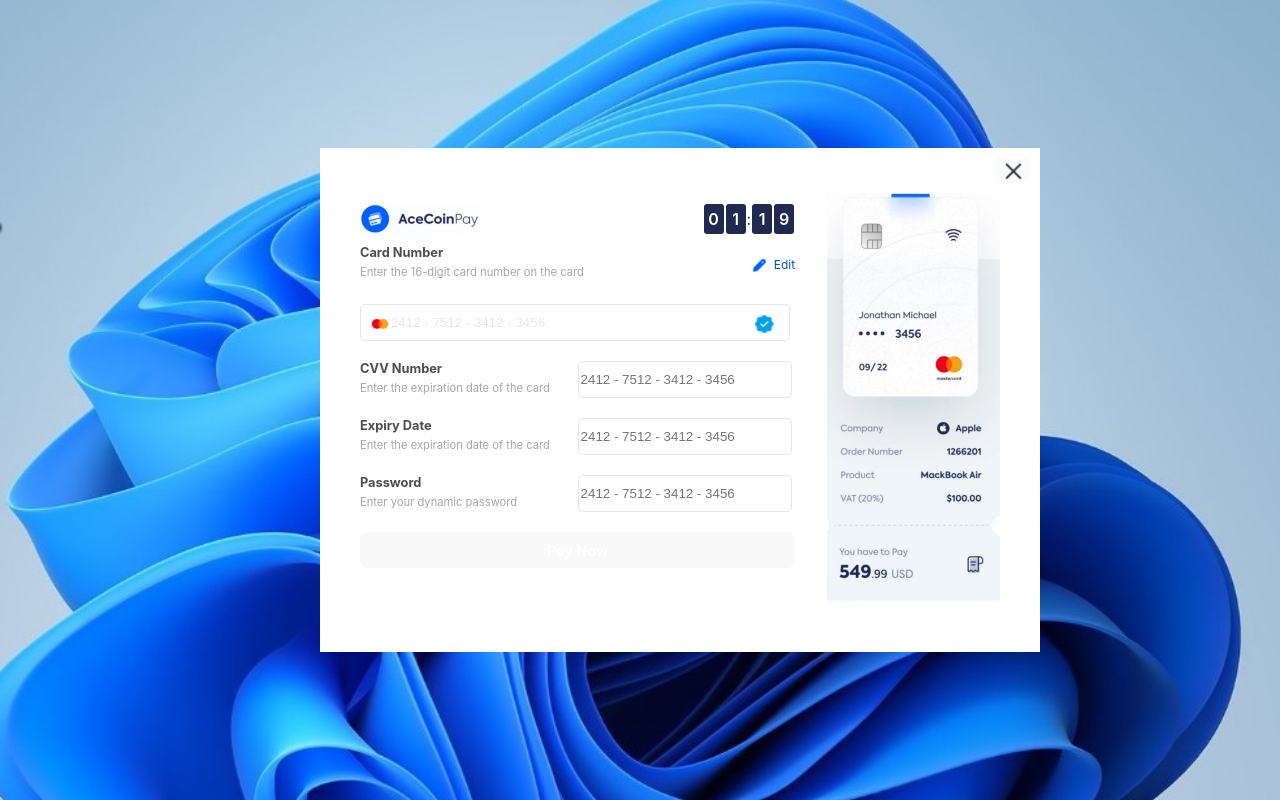
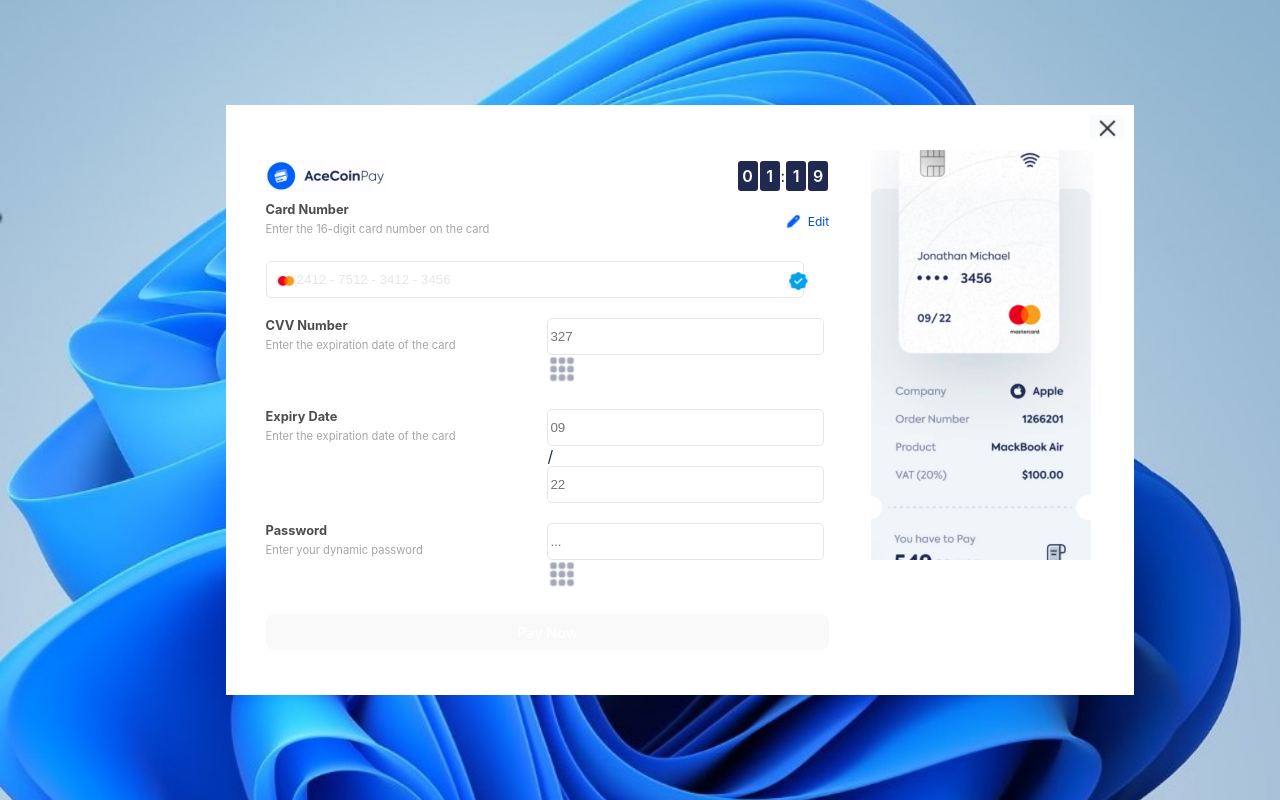
Before and after one commit to KelahKelah/aceCoinPay, a React (Vite) app: page / in a window 1280 px wide. Built offline with nearby package versions, Linux system fonts and the light colour scheme.

Commit message:
cleaned up app js

```diff
--- a/src/App.jsx
+++ b/src/App.jsx
@@ -1,101 +1,10 @@
-import {
-  cardImg,
-  checkIcon,
-  masterCardIcon,
-  // menuIcon,
-  logo,
-  closeIcon,
-  editIcon
-} from './assets/images'
+import { Checkout } from './pages/checkout'
 import './App.css'
 
 function App() {
 
   return (
-    <div className='page-wrap'>
-      <img className="close-icon" src={closeIcon} alt="close icon" />
-
-      <div className='card-detail-wrap'>
-
-        <div className='header-wrap'>
-          <img src={logo} alt="logo" />
-          <div className='time-wrap'>
-            <span>0</span>
-            <span>1</span>
-            <p>:</p>
-            <span>1</span>
-            <span>9</span>
-
-          </div>
-        </div>
-
-        <div className='card-number-wrap'>
-          <div className='card-number-container'>
-            <div>
-              <h4 className='title'>Card Number</h4>
-              <p className='text'>Enter the 16-digit card number on the card</p>
-            </div>
-
-            <div>
-              <img src={editIcon} alt='edit icon' />
-              <p>Edit</p>
-            </div>
-          </div>
-
-          <div className='cardnumber-input-wrap'>
-            <img className='mastercard-icon' src={masterCardIcon} alt="master card icon" />
-            <input className="cardnumber-input-field" placeholder='2412 - 7512 - 3412 - 3456' />
-            <img className='check-icon' src={checkIcon} alt="master card icon" />
-          </div>
-
-        </div>
-
-        <div className='cvv-wrap'>
-          <div>
-            <h4 className='title'>CVV Number</h4>
-            <p className='text'> Enter the expiration date of the card</p>
-          </div>
-
-          <div>
-            <input className="input-field" placeholder='2412 - 7512 - 3412 - 3456' />
-          </div>
-        </div>
-
-
-        <div className='cvv-wrap'>
-          <div>
-            <h4 className='title'>Expiry Date</h4>
-            <p className='text'> Enter the expiration date of the card</p>
-          </div>
-
-          <div>
-            <input className="input-field" placeholder='2412 - 7512 - 3412 - 3456' />
-          </div>
-        </div>
-
-
-        <div className='cvv-wrap'>
-          <div>
-            <h4 className='title'>Password</h4>
-            <p className='text'> Enter your dynamic password</p>
-          </div>
-
-          <div>
-            <input className="input-field" placeholder='2412 - 7512 - 3412 - 3456' />
-          </div>
-        </div>
-
-        <button className='button-wrap'> Pay Now</button>
-
-      </div>
-
-
-
-
-      <div className='card-image-wrap'>
-        <img src={cardImg} alt="" />
-      </div>
-    </div>
+    <Checkout />
   )
 }
 
--- a/src/index.css
+++ b/src/index.css
@@ -21,18 +21,21 @@
 }
 
 body {
-  margin: 0;
+
+  margin: auto;
   display: flex;
   place-items: center;
   min-width: 320px;
+  max-width: 1440px;
   min-height: 100vh;
-  box-sizing: border-box;
 
 
   background-image: url('./assets/images/backgroundImgae.jpeg');
   background-repeat: no-repeat;
   background-size: cover;
   background-attachment: fixed;
+  background-position: center;
+
 }
 
 h1 {
```
